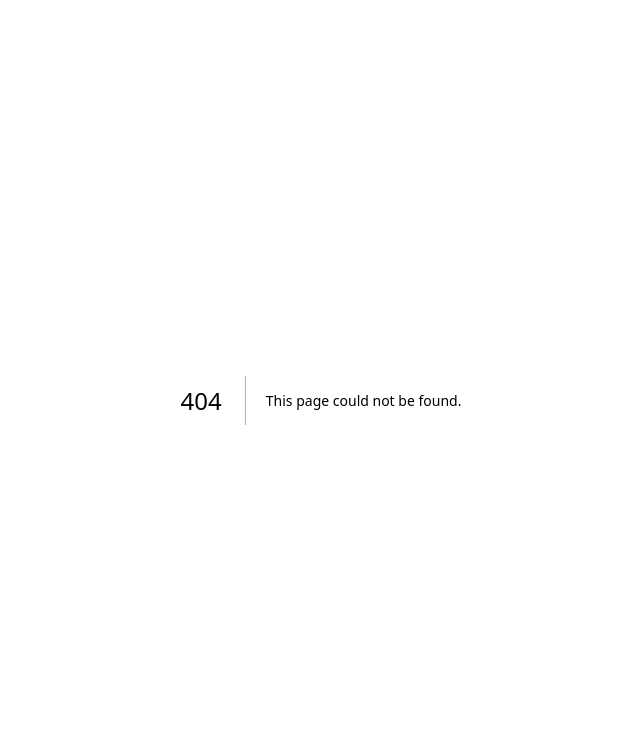
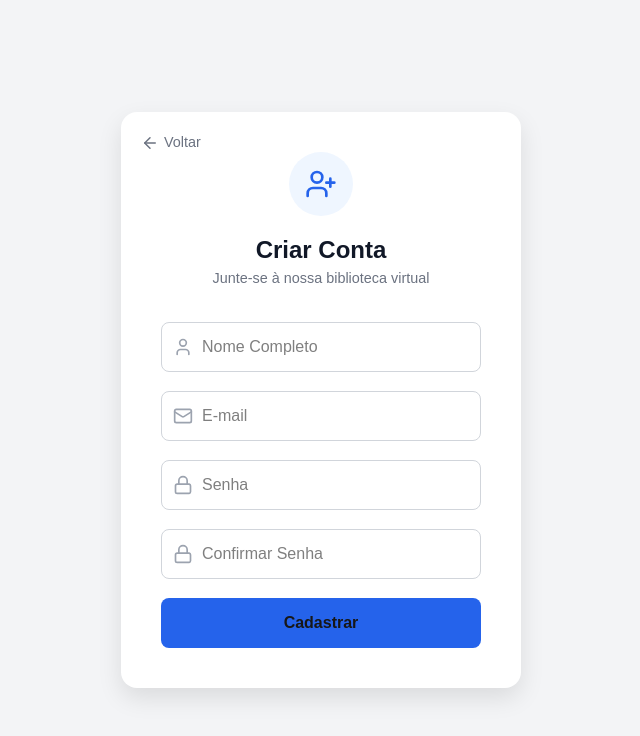
Before and after one commit to JoaoAJRomao/bibliotecav1, a Next.js app: page /cadastro in a window 1280 px wide. Before the commit this address had no page. Shown: the top 736 px of the page, without its empty margins (319-959 px from the left). Built offline with nearby package versions, Linux system fonts and the light colour scheme.

Commit message:
Implementa tela de cadastro de usuário

```diff
--- /dev/null
+++ b/app/api/auth/register/route.ts
@@ -0,0 +1,35 @@
+import { NextResponse } from "next/server";
+import { db } from "../../../src/index";
+import { usersTable } from "../../../src/db/schema";
+import { eq } from "drizzle-orm";
+
+export async function POST(request: Request) {
+  try {
+    const { name, email, password } = await request.json();
+
+    const userExists = await db
+      .select()
+      .from(usersTable)
+      .where(eq(usersTable.email, email));
+    if (userExists.length > 0) {
+      return NextResponse.json(
+        { error: "Este e-mail já está cadastrado." },
+        { status: 400 },
+      );
+    }
+
+    await db.insert(usersTable).values({
+      name,
+      email,
+      password, // Alterar para bcrypt com hash de senha aqui
+    });
+
+    return NextResponse.json({ message: "Usuário criado com sucesso!" });
+  } catch (error) {
+    console.error("Erro ao cadastrar usuário:", error);
+    return NextResponse.json(
+      { error: "Erro interno ao processar cadastro." },
+      { status: 500 },
+    );
+  }
+}
--- /dev/null
+++ b/app/cadastro/page.tsx
@@ -0,0 +1,214 @@
+"use client";
+import React, { useState, CSSProperties } from "react";
+import { useRouter } from "next/navigation";
+import { UserPlus, Mail, Lock, User, ArrowLeft } from "lucide-react";
+import Swal from "sweetalert2";
+
+const Cadastro = () => {
+  const router = useRouter();
+  const [formData, setFormData] = useState({
+    name: "",
+    email: "",
+    password: "",
+    confirmPassword: "",
+  });
+
+  const handleCadastro = async (e: React.FormEvent) => {
+    e.preventDefault();
+
+    if (formData.password !== formData.confirmPassword) {
+      Swal.fire({
+        icon: "error",
+        title: "Senhas diferentes",
+        text: "As senhas inseridas não coincidem.",
+      });
+      return;
+    }
+
+    try {
+      const response = await fetch("/api/auth/register", {
+        method: "POST",
+        headers: { "Content-Type": "application/json" },
+        body: JSON.stringify({
+          name: formData.name,
+          email: formData.email,
+          password: formData.password,
+        }),
+      });
+
+      if (response.ok) {
+        await Swal.fire({
+          icon: "success",
+          title: "Sucesso!",
+          text: "Conta criada com sucesso. Faça login agora!",
+          timer: 2000,
+          showConfirmButton: false,
+        });
+        router.push("/");
+      } else {
+        const data = await response.json();
+        Swal.fire({
+          icon: "error",
+          title: "Erro no cadastro",
+          text: data.error,
+        });
+      }
+    } catch (error) {
+      Swal.fire({
+        icon: "error",
+        title: "Erro de conexão",
+        text: "Tente novamente mais tarde.",
+      });
+    }
+  };
+
+  return (
+    <div style={styles.container}>
+      <div style={styles.card}>
+        <button onClick={() => router.push("/")} style={styles.backButton}>
+          <ArrowLeft size={18} /> Voltar
+        </button>
+
+        <div style={styles.header}>
+          <div style={styles.iconCircle}>
+            <UserPlus size={32} color="#2563eb" />
+          </div>
+          <h1 style={styles.title}>Criar Conta</h1>
+          <p style={styles.subtitle}>Junte-se à nossa biblioteca virtual</p>
+        </div>
+
+        <form onSubmit={handleCadastro} style={styles.form}>
+          <div style={styles.inputGroup}>
+            <User style={styles.inputIcon} size={20} />
+            <input
+              placeholder="Nome Completo"
+              required
+              style={styles.input}
+              value={formData.name}
+              onChange={(e) =>
+                setFormData({ ...formData, name: e.target.value })
+              }
+            />
+          </div>
+
+          <div style={styles.inputGroup}>
+            <Mail style={styles.inputIcon} size={20} />
+            <input
+              type="email"
+              placeholder="E-mail"
+              required
+              style={styles.input}
+              value={formData.email}
+              onChange={(e) =>
+                setFormData({ ...formData, email: e.target.value })
+              }
+            />
+          </div>
+
+          <div style={styles.inputGroup}>
+            <Lock style={styles.inputIcon} size={20} />
+            <input
+              type="password"
+              placeholder="Senha"
+              required
+              style={styles.input}
+              value={formData.password}
+              onChange={(e) =>
+                setFormData({ ...formData, password: e.target.value })
+              }
+            />
+          </div>
+
+          <div style={styles.inputGroup}>
+            <Lock style={styles.inputIcon} size={20} />
+            <input
+              type="password"
+              placeholder="Confirmar Senha"
+              required
+              style={styles.input}
+              value={formData.confirmPassword}
+              onChange={(e) =>
+                setFormData({ ...formData, confirmPassword: e.target.value })
+              }
+            />
+          </div>
+
+          <button type="submit" style={styles.button}>
+            Cadastrar
+          </button>
+        </form>
+      </div>
+    </div>
+  );
+};
+
+const styles: Record<string, CSSProperties> = {
+  container: {
+    display: "flex",
+    justifyContent: "center",
+    alignItems: "center",
+    minHeight: "100vh",
+    backgroundColor: "#f3f4f6",
+    fontFamily: "sans-serif",
+  },
+  card: {
+    backgroundColor: "#fff",
+    padding: "2.5rem",
+    borderRadius: "16px",
+    boxShadow: "0 10px 25px rgba(0,0,0,0.1)",
+    width: "100%",
+    maxWidth: "400px",
+    position: "relative",
+  },
+  backButton: {
+    position: "absolute",
+    top: "20px",
+    left: "20px",
+    display: "flex",
+    alignItems: "center",
+    gap: "5px",
+    background: "none",
+    border: "none",
+    color: "#6b7280",
+    cursor: "pointer",
+    fontSize: "0.9rem",
+  },
+  header: { textAlign: "center", marginBottom: "2rem" },
+  iconCircle: {
+    backgroundColor: "#eff6ff",
+    width: "64px",
+    height: "64px",
+    borderRadius: "50%",
+    display: "flex",
+    justifyContent: "center",
+    alignItems: "center",
+    margin: "0 auto 1rem",
+  },
+  title: { fontSize: "1.5rem", color: "#111827", fontWeight: "bold" },
+  subtitle: { color: "#6b7280", fontSize: "0.9rem" },
+  form: { display: "flex", flexDirection: "column", gap: "1.2rem" },
+  inputGroup: { position: "relative", display: "flex", alignItems: "center" },
+  inputIcon: { position: "absolute", left: "12px", color: "#9ca3af" },
+  input: {
+    width: "100%",
+    padding: "0.75rem 0.75rem 0.75rem 2.5rem",
+    borderRadius: "8px",
+    border: "1px solid #d1d5db",
+    fontSize: "1rem",
+    outline: "none",
+    color: "#000",
+  },
+  button: {
+    backgroundColor: "#2563eb",
+    color: "#white",
+    padding: "0.8rem",
+    borderRadius: "8px",
+    border: "none",
+    fontWeight: "bold",
+    fontSize: "1rem",
+    cursor: "pointer",
+    transition: "background 0.2s",
+  },
+};
+
+export default Cadastro;
--- a/app/login.tsx
+++ b/app/login.tsx
@@ -1,21 +1,21 @@
 "use client";
-import React, { useState, CSSProperties } from 'react'; // Importamos o CSSProperties
-import { useRouter } from 'next/navigation'; // Importação específica do Next.js
-import { Mail, Lock, BookOpen } from 'lucide-react';
+import React, { useState, CSSProperties } from "react";
+import { useRouter } from "next/navigation";
+import { Mail, Lock, BookOpen } from "lucide-react";
 
 const Login = () => {
-  const [email, setEmail] = useState('');
-  const [password, setPassword] = useState('');
+  const [email, setEmail] = useState("");
+  const [password, setPassword] = useState("");
   const router = useRouter();
 
   const handleSubmit = (e: React.FormEvent) => {
     e.preventDefault();
-    console.log('Login:', { email, password });
+    console.log("Login:", { email, password });
     if (email && password) {
-      console.log('Login efetuado no Next.js');
-      router.push('/livros');
+      console.log("Login efetuado no Next.js");
+      router.push("/livros");
     } else {
-      console.log('Preencha todos os campos');
+      console.log("Preencha todos os campos");
     }
   };
 
@@ -63,6 +63,16 @@ const Login = () => {
             Entrar
           </button>
         </form>
+
+        <div style={styles.registerContainer}>
+          <p style={styles.registerText}>Não tem uma conta?</p>
+          <button
+            onClick={() => router.push("/cadastro")}
+            style={styles.registerButton}
+          >
+            Cadastre-se agora
+          </button>
+        </div>
       </div>
     </div>
   );
@@ -70,74 +80,94 @@ const Login = () => {
 
 const styles: Record<string, CSSProperties> = {
   container: {
-    display: 'flex',
-    justifyContent: 'center',
-    alignItems: 'center',
-    height: '100vh',
-    backgroundColor: '#f3f4f6',
-    fontFamily: 'sans-serif'
+    display: "flex",
+    justifyContent: "center",
+    alignItems: "center",
+    height: "100vh",
+    backgroundColor: "#f3f4f6",
+    fontFamily: "sans-serif",
   },
   card: {
-    backgroundColor: '#fff',
-    padding: '2rem',
-    borderRadius: '8px',
-    boxShadow: '0 4px 6px rgba(0,0,0,0.1)',
-    width: '100%',
-    maxWidth: '400px'
+    backgroundColor: "#fff",
+    padding: "2rem",
+    borderRadius: "8px",
+    boxShadow: "0 4px 6px rgba(0,0,0,0.1)",
+    width: "100%",
+    maxWidth: "400px",
   },
   header: {
-    textAlign: 'center',
-    marginBottom: '2rem'
+    textAlign: "center",
+    marginBottom: "2rem",
   },
   title: {
-    fontSize: '1.5rem',
-    color: '#1f2937',
-    margin: '0.5rem 0'
+    fontSize: "1.5rem",
+    color: "#1f2937",
+    margin: "0.5rem 0",
   },
   subtitle: {
-    color: '#6b7280',
-    fontSize: '0.875rem'
+    color: "#6b7280",
+    fontSize: "0.875rem",
   },
   form: {
-    display: 'flex',
-    flexDirection: 'column',
-    gap: '1.5rem'
+    display: "flex",
+    flexDirection: "column",
+    gap: "1.5rem",
   },
   label: {
-    display: 'block',
-    marginBottom: '0.5rem',
-    fontSize: '0.875rem',
-    fontWeight: 'bold',
-    color: '#374151'
+    display: "block",
+    marginBottom: "0.5rem",
+    fontSize: "0.875rem",
+    fontWeight: "bold",
+    color: "#374151",
   },
   inputWrapper: {
-    display: 'flex',
-    alignItems: 'center',
-    border: '1px solid #d1d5db',
-    borderRadius: '6px',
-    padding: '0.5rem'
+    display: "flex",
+    alignItems: "center",
+    border: "1px solid #d1d5db",
+    borderRadius: "6px",
+    padding: "0.5rem",
   },
   icon: {
-    color: '#9ca3af',
-    marginRight: '0.5rem'
+    color: "#9ca3af",
+    marginRight: "0.5rem",
   },
   input: {
-    border: 'none',
-    outline: 'none',
-    width: '100%',
-    fontSize: '1rem',
-    color: '#000',
+    border: "none",
+    outline: "none",
+    width: "100%",
+    fontSize: "1rem",
+    color: "#000",
   },
   button: {
-    backgroundColor: '#2563eb',
-    color: 'white',
-    padding: '0.75rem',
-    borderRadius: '6px',
-    border: 'none',
-    fontSize: '1rem',
-    fontWeight: 'bold',
-    cursor: 'pointer'
-  }
+    backgroundColor: "#2563eb",
+    color: "white",
+    padding: "0.75rem",
+    borderRadius: "6px",
+    border: "none",
+    fontSize: "1rem",
+    fontWeight: "bold",
+    cursor: "pointer",
+  },
+  registerContainer: {
+    marginTop: "1.5rem",
+    textAlign: "center",
+    borderTop: "1px solid #e5e7eb",
+    paddingTop: "1rem",
+  },
+  registerText: {
+    fontSize: "0.9rem",
+    color: "#6b7280",
+    marginBottom: "0.5rem",
+  },
+  registerButton: {
+    background: "none",
+    border: "none",
+    color: "#2563eb",
+    fontWeight: "bold",
+    cursor: "pointer",
+    fontSize: "0.9rem",
+    textDecoration: "underline",
+  },
 };
 
 export default Login;
--- a/package.json
+++ b/package.json
@@ -10,6 +10,7 @@
     "lint": "eslint"
   },
   "dependencies": {
+    "bcryptjs": "^3.0.3",
     "dotenv": "^17.2.3",
     "drizzle-orm": "^0.45.1",
     "lucide-react": "^0.563.0",
@@ -21,6 +22,7 @@
   },
   "devDependencies": {
     "@tailwindcss/postcss": "^4",
+    "@types/bcryptjs": "^2.4.6",
     "@types/better-sqlite3": "^7.6.13",
     "@types/node": "^20.19.30",
     "@types/pg": "^8.16.0",
```
Also changed, not shown: 1 other file (tests, documents, lock files or other folders).
